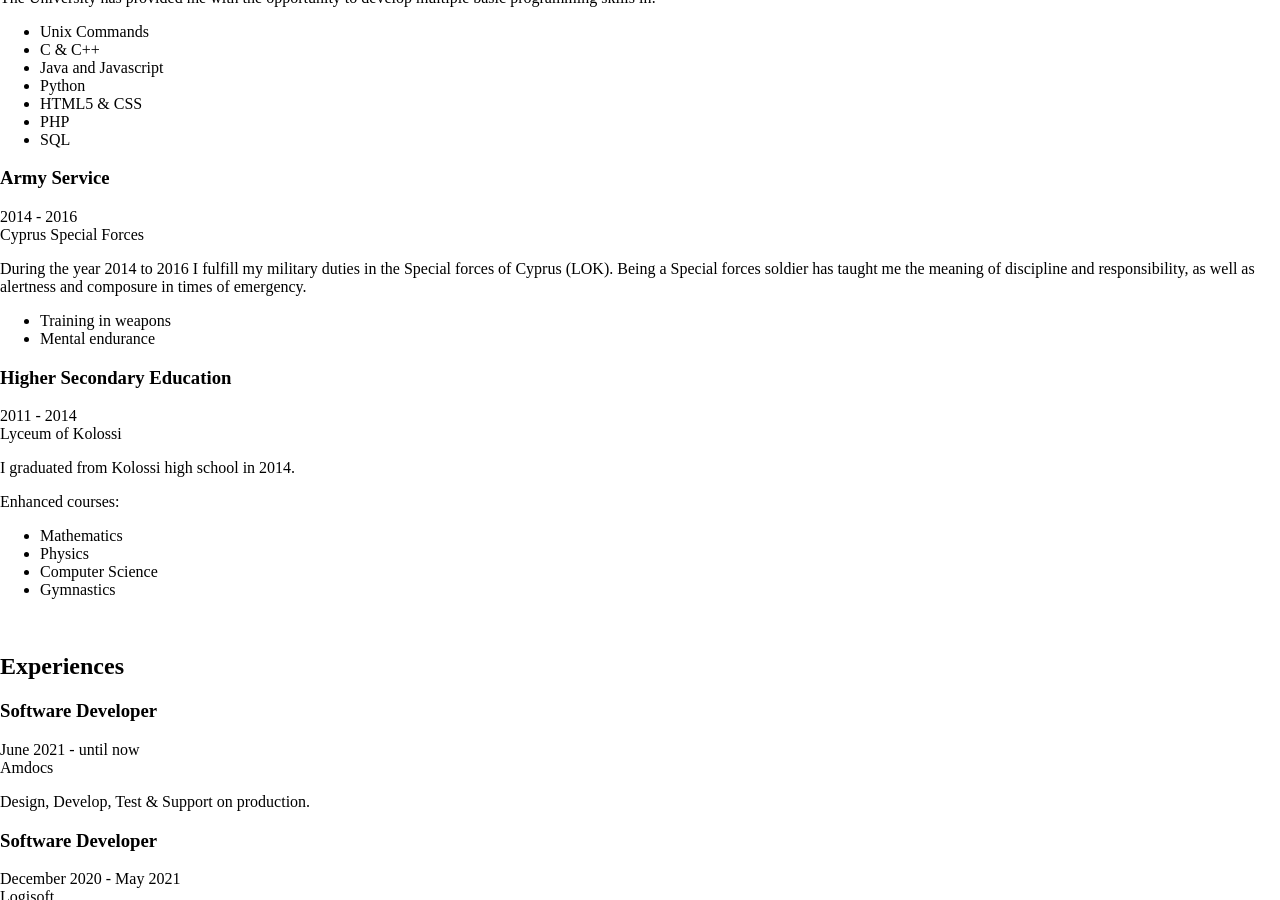
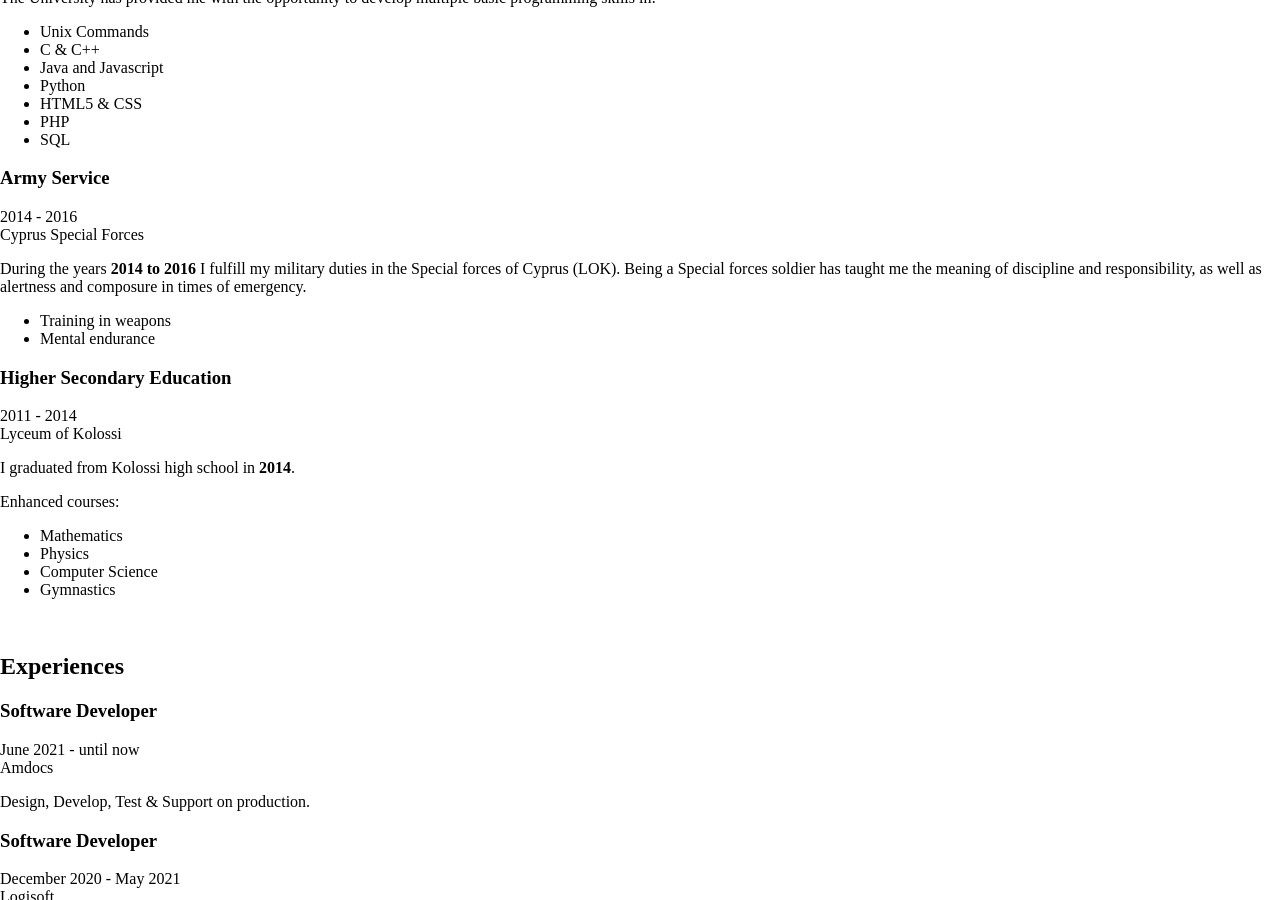
Before and after one commit to andreasgeorgiou/online-resume, a Jekyll site: the page built from index.html, in a window 1280 px wide and 900 px high, scrolled down 3588 px. Built offline with Jekyll 4.4.1, drawn with Linux system fonts in a browser that asks for light colours.

Commit message:
data changes

```diff
--- a/_data/data.yml
+++ b/_data/data.yml
@@ -96,7 +96,7 @@ education:
       university: Cyprus Special Forces
       time: 2014 - 2016
       details: |
-        During the year 2014 to 2016 I fulfill my military duties in the Special forces of Cyprus (LOK).
+        During the years **2014 to 2016** I fulfill my military duties in the Special forces of Cyprus (LOK).
         Being a Special forces soldier has taught me the meaning of discipline and responsibility, as well as alertness
         and composure in times of emergency.
 
@@ -107,7 +107,7 @@ education:
       university: Lyceum of Kolossi
       time: 2011 - 2014
       details: |
-        I graduated from Kolossi high school in 2014.
+        I graduated from Kolossi high school in **2014**.
 
         Enhanced courses:
 
```
